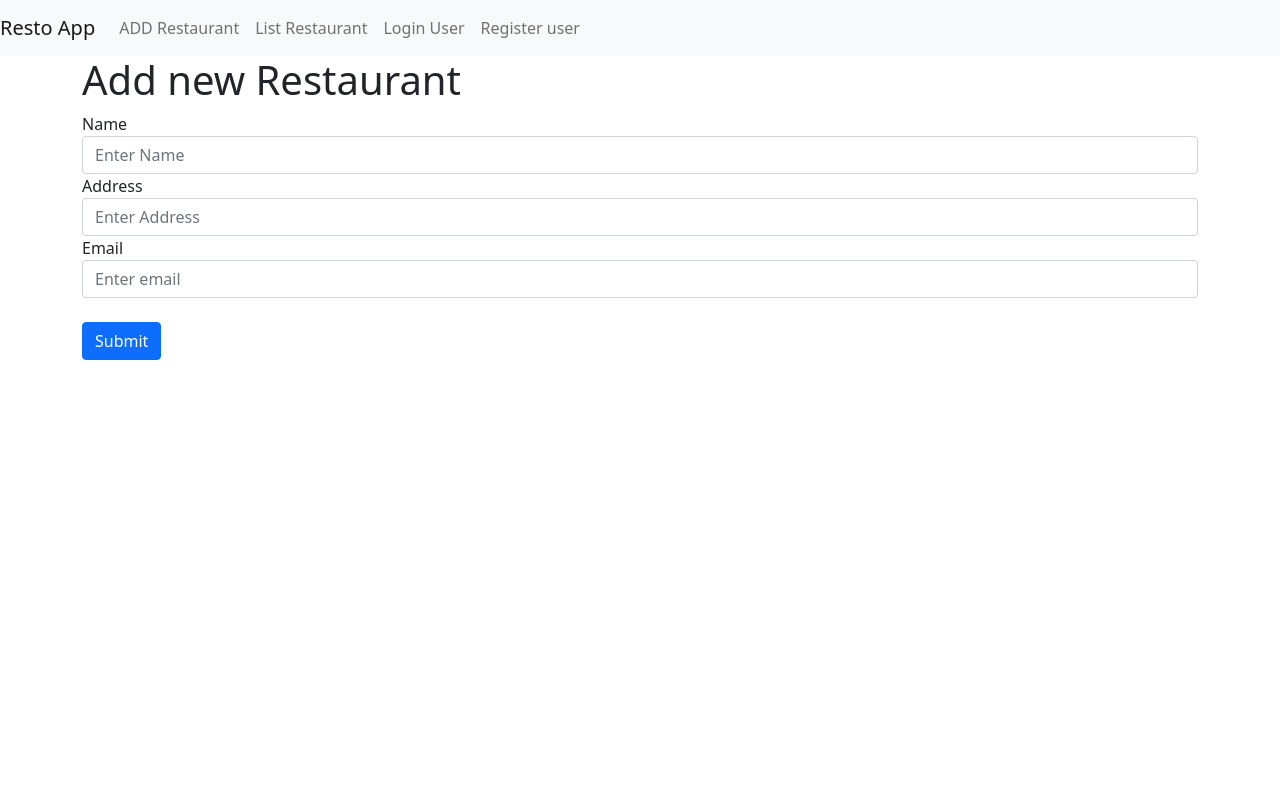
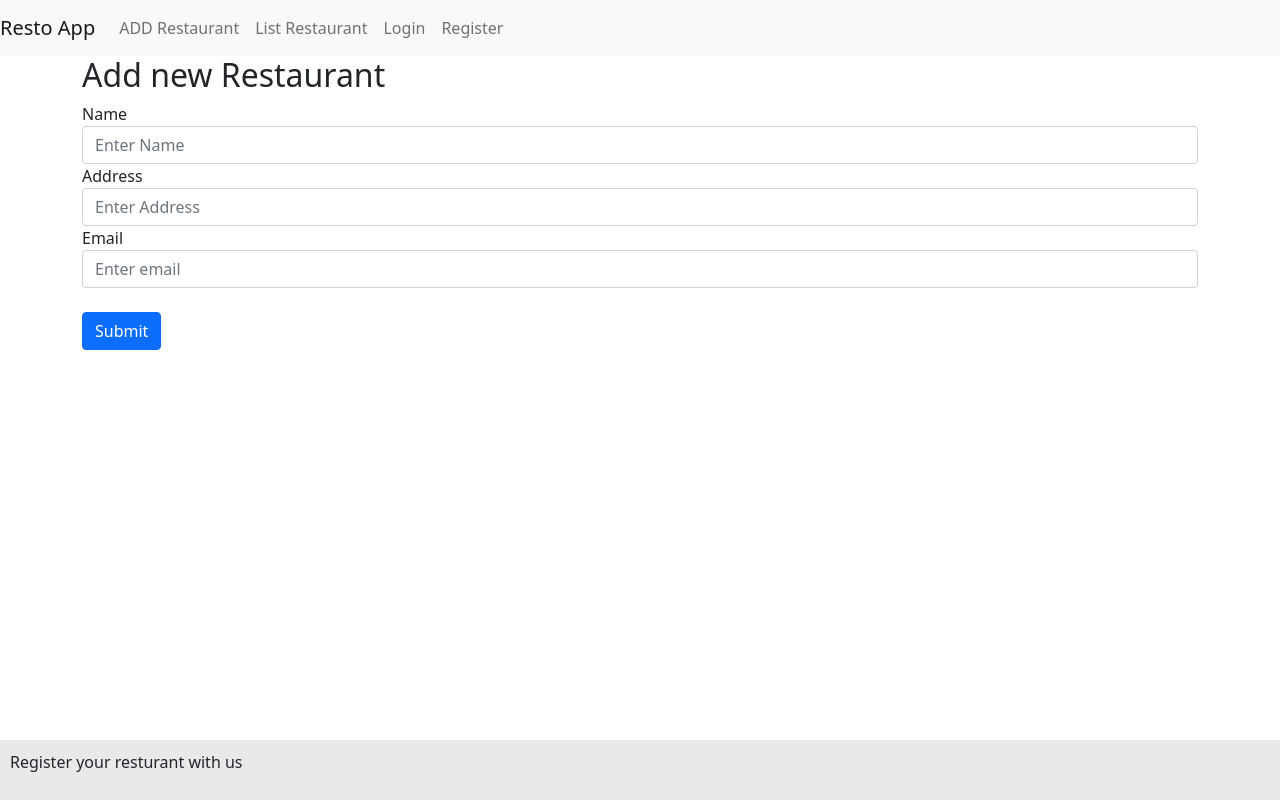
Before and after one commit to Rena-Tokhi/Resto-Angular, an Angular app in the folder resto/: page /add in a window 1280 px wide. Built offline with nearby package versions, Linux system fonts and the light colour scheme.

Commit message:
home page is done

```diff
--- a/resto/src/app/add-resto/add-resto.component.html
+++ b/resto/src/app/add-resto/add-resto.component.html
@@ -1,4 +1,4 @@
-<h1>Add new Restaurant </h1>
+<h2>Add new Restaurant </h2>
 <div *ngIf=" alert "class="alert alert-success alert-dismissible fade show" role="alert">
   <strong>Success</strong> You data has been enter successfully
   <button type="button" class="close" data-dismiss="alert" aria-label="Close" (click)="closeAlert()">
--- a/resto/src/app/app.component.css
+++ b/resto/src/app/app.component.css
@@ -0,0 +1,8 @@
+footer{
+    padding: 10px;
+    background-color: #e8e9ea;
+    position: absolute;
+    left: 0;
+    bottom: 0;
+    width: 100%;
+}
--- a/resto/src/app/app.component.html
+++ b/resto/src/app/app.component.html
@@ -1,5 +1,5 @@
-<nav class="navbar navbar-expand-lg navbar-light bg-light">
-  <a class="navbar-brand" href="#">Resto App</a>
+<nav class="navbar navbar-expand-sm navbar-light bg-light">
+  <a class="navbar-brand" routerLink="">Resto App</a>
   <button class="navbar-toggler" type="button" data-toggle="collapse" data-target="#navbarNavAltMarkup"
     aria-controls="navbarNavAltMarkup" aria-expanded="false" aria-label="Toggle navigation">
     <span class="navbar-toggler-icon"></span>
@@ -8,11 +8,16 @@
     <div class="navbar-nav">
       <a class="nav-item nav-link" routerLink="add"> ADD Restaurant </a>
       <a class="nav-item nav-link" routerLink=""> List Restaurant </a>
-      <a class="nav-item nav-link" routerLink="login"> Login User </a>
-      <a class="nav-item nav-link" routerLink="register"> Register user </a>
+      <a class="nav-item nav-link" routerLink="login"> Login </a>
+      <a class="nav-item nav-link" routerLink="register"> Register </a>
     </div>
   </div>
 </nav>
 <div class="container">
   <router-outlet></router-outlet>
+  <footer>
+    <p>
+      Register your resturant with us
+    </p>
+  </footer>
 </div>
--- a/resto/src/app/list-resto/list-resto.component.html
+++ b/resto/src/app/list-resto/list-resto.component.html
@@ -1,3 +1,4 @@
+<h2>Restaurant Listing </h2>
 <table class="table">
   <thead>
     <tr>
```
